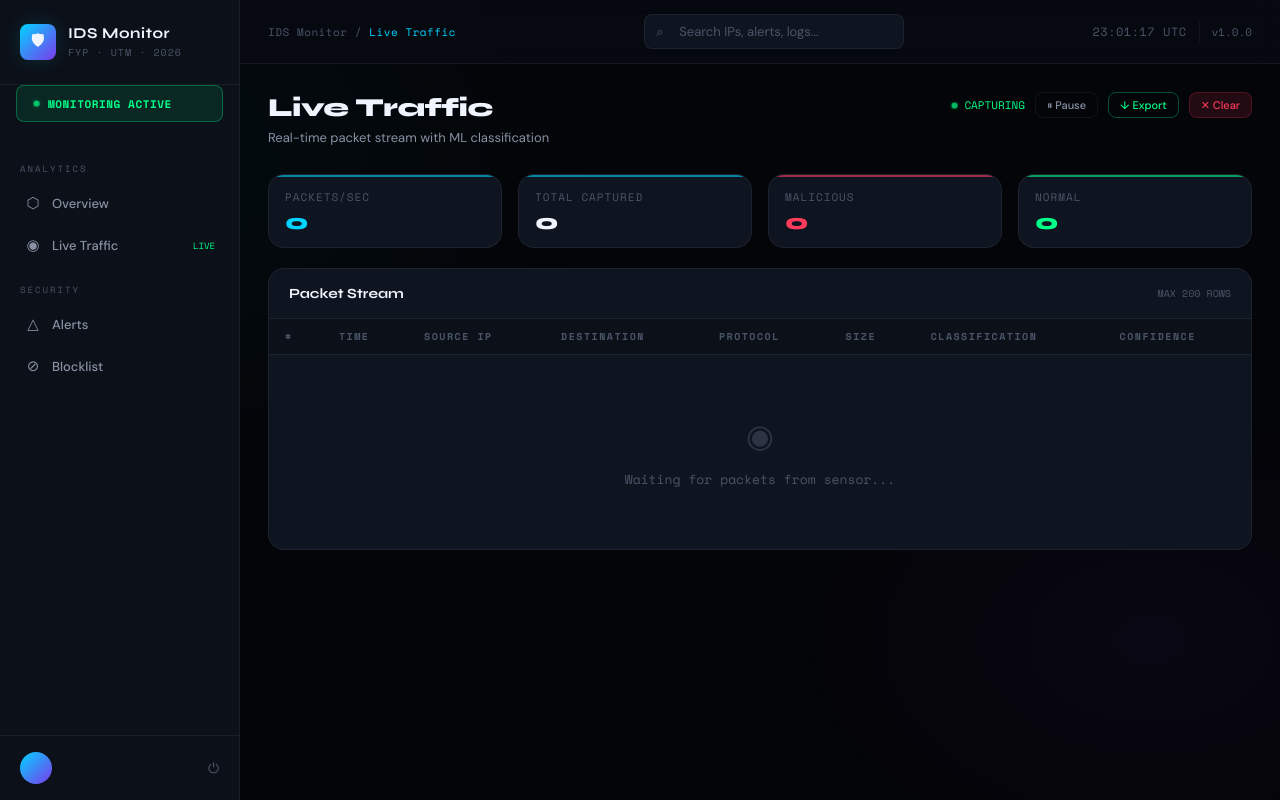
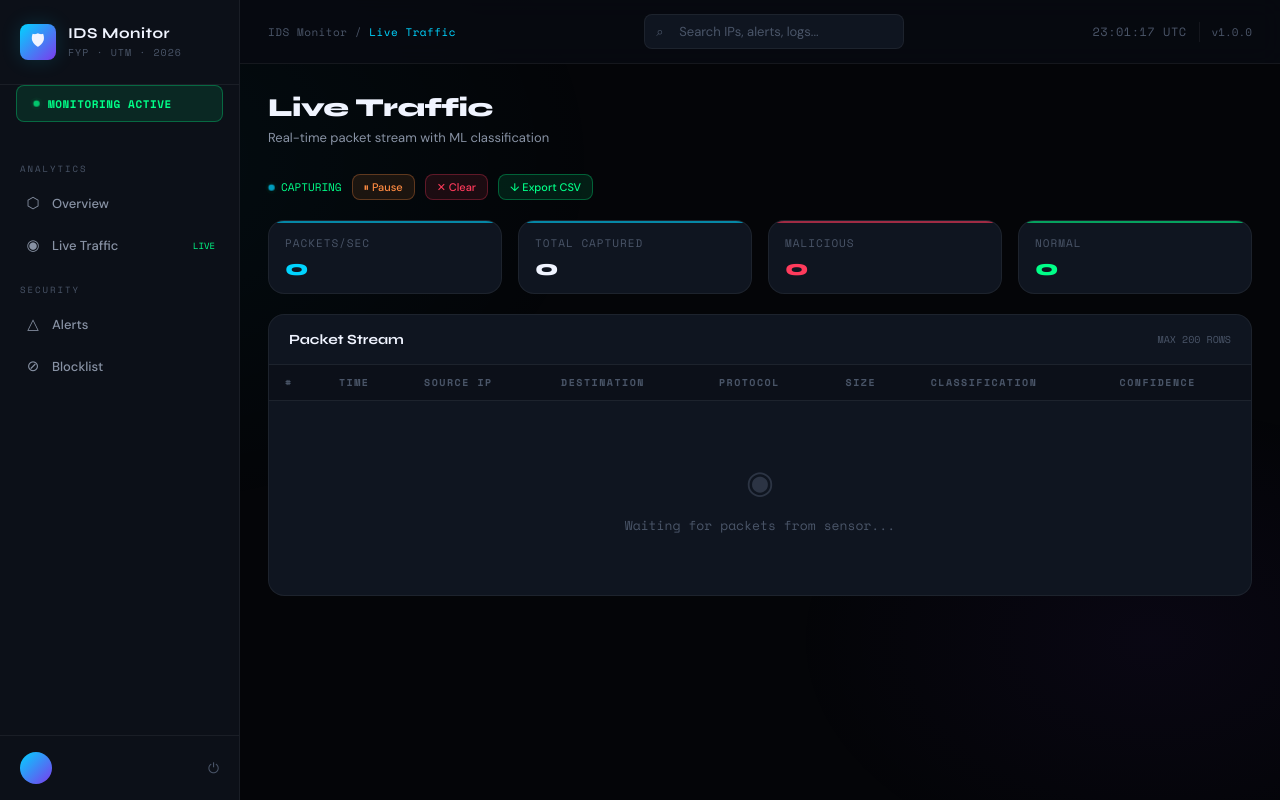
Before and after one commit to bawan-othman/ids-monitor, a Python web app: template templates/live.html in a window 1280 px wide. Run offline with Jinja, Linux system fonts and the light colour scheme; the template is opened without the code that fills it, so the values that code supplies are empty; some libraries are stand-ins or nearby versions.

Commit message:
fix pause resume clear export live traffic

```diff
--- a/templates/live.html
+++ b/templates/live.html
@@ -14,17 +14,28 @@
 {% endblock %}
 
 {% block content %}
-<div class="page-header" style="display:flex; justify-content:space-between; align-items:flex-start;">
+<div class="page-header">
   <div>
     <div class="page-title">Live Traffic</div>
     <div class="page-subtitle">Real-time packet stream with ML classification</div>
   </div>
-  <div style="display:flex; gap:10px; align-items:center; flex-wrap:wrap; justify-content:flex-end;">
-    <div class="live-indicator"><div class="pulse-dot"></div> CAPTURING</div>
-    <button class="btn btn-ghost btn-sm" onclick="toggleMonitoringLive()" id="pauseBtn">⏸ Pause</button>
-    <button class="btn btn-ghost btn-sm" style="color:var(--accent-green);border-color:rgba(0,255,136,0.3)" onclick="openModal('exportModal')">↓ Export</button>
-    <button class="btn btn-danger btn-sm" onclick="clearTable()">✕ Clear</button>
-  </div>
+</div>
+
+<!-- Controls Row -->
+<div style="display:flex; gap:10px; align-items:center; margin-bottom:20px; flex-wrap:wrap;">
+  <div class="live-indicator" id="captureStatus"><div class="pulse-dot" id="captureDot" style="background:var(--accent-cyan)"></div> <span id="captureText">CAPTURING</span></div>
+  <button class="btn btn-sm" id="pauseBtn" onclick="toggleMonitoringLive()"
+    style="background:rgba(255,140,66,0.1);color:var(--accent-orange);border:1px solid rgba(255,140,66,0.3)">
+    ⏸ Pause
+  </button>
+  <button class="btn btn-sm" onclick="clearTable()"
+    style="background:rgba(255,59,92,0.1);color:var(--accent-red);border:1px solid rgba(255,59,92,0.3)">
+    ✕ Clear
+  </button>
+  <button class="btn btn-sm" onclick="openModal('exportModal')"
+    style="background:rgba(0,255,136,0.1);color:var(--accent-green);border:1px solid rgba(0,255,136,0.3)">
+    ↓ Export CSV
+  </button>
 </div>
 
 <!-- Mini Stats -->
@@ -52,7 +63,7 @@
   <div class="card-header">
     <div class="card-title">Packet Stream</div>
     <div class="card-actions">
-      <span style="font-size:10px; font-family:var(--font-mono); color:var(--text-muted)">MAX 200 ROWS</span>
+      <span style="font-size:10px;font-family:var(--font-mono);color:var(--text-muted)">MAX 200 ROWS</span>
     </div>
   </div>
   <div style="overflow-x:auto; max-height:600px; overflow-y:auto;">
@@ -109,22 +120,50 @@
   let norm     = 0;
   let ppsCount = 0;
 
-  // ── Pause/Resume = Stop/Start monitoring ─────────────
+  // ── Toggle monitoring — synced with sidebar button ──
   async function toggleMonitoringLive() {
-    const btn = document.getElementById('pauseBtn');
     paused = !paused;
-    const endpoint = paused ? '/api/stop' : '/api/start';
+    const btn     = document.getElementById('pauseBtn');
+    const dot     = document.getElementById('captureDot');
+    const text    = document.getElementById('captureText');
+    const sideBtn = document.getElementById('monitorBtn');
+    const sideDot = document.getElementById('monitorDot');
+    const sideText= document.getElementById('monitorText');
+
     try {
-      await fetch(endpoint, { method: 'POST' });
+      await fetch(paused ? '/api/stop' : '/api/start', { method: 'POST' });
     } catch(e) {}
+
     if (paused) {
-      btn.textContent  = '▶ Resume';
-      btn.className    = 'btn btn-success btn-sm';
-      btn.style.color  = 'var(--accent-green)';
+      // Paused state
+      btn.textContent   = '▶ Resume';
+      btn.style.background  = 'rgba(0,255,136,0.1)';
+      btn.style.color       = 'var(--accent-green)';
+      btn.style.borderColor = 'rgba(0,255,136,0.3)';
+      dot.style.background  = 'var(--accent-red)';
+      text.textContent      = 'STOPPED';
+      if (sideBtn) {
+        sideBtn.style.background  = 'rgba(255,59,92,0.1)';
+        sideBtn.style.borderColor = 'rgba(255,59,92,0.3)';
+        sideBtn.style.color       = 'var(--accent-red)';
+        sideDot.style.background  = 'var(--accent-red)';
+        sideText.textContent      = 'START MONITORING';
+      }
     } else {
-      btn.textContent  = '⏸ Pause';
-      btn.className    = 'btn btn-ghost btn-sm';
-      btn.style.color  = '';
+      // Running state
+      btn.textContent       = '⏸ Pause';
+      btn.style.background  = 'rgba(255,140,66,0.1)';
+      btn.style.color       = 'var(--accent-orange)';
+      btn.style.borderColor = 'rgba(255,140,66,0.3)';
+      dot.style.background  = 'var(--accent-cyan)';
+      text.textContent      = 'CAPTURING';
+      if (sideBtn) {
+        sideBtn.style.background  = 'rgba(0,255,136,0.1)';
+        sideBtn.style.borderColor = 'rgba(0,255,136,0.3)';
+        sideBtn.style.color       = 'var(--accent-green)';
+        sideDot.style.background  = 'var(--accent-green)';
+        sideText.textContent      = 'MONITORING ACTIVE';
+      }
     }
   }
 
@@ -135,21 +174,22 @@
     document.getElementById('statTotal').textContent     = '0';
     document.getElementById('statMalicious').textContent = '0';
     document.getElementById('statNormal').textContent    = '0';
+    document.getElementById('statPPS').textContent       = '0';
   }
 
   socket.on('new_packet', data => {
     if (paused) return;
     ppsCount++;
     total++;
-    if (data.prediction === 'MALICIOUS' || data.label === 'MALICIOUS') mal++; else norm++;
+    const isMal = data.prediction === 'MALICIOUS' || data.label === 'MALICIOUS';
+    if (isMal) mal++; else norm++;
     document.getElementById('statTotal').textContent     = fmt(total);
     document.getElementById('statMalicious').textContent = fmt(mal);
     document.getElementById('statNormal').textContent    = fmt(norm);
     counter++;
     const tbody = document.getElementById('liveTable');
     if (tbody.querySelector('.empty-state')) tbody.innerHTML = '';
-    const isMal = data.prediction === 'MALICIOUS' || data.label === 'MALICIOUS';
-    const row   = document.createElement('tr');
+    const row = document.createElement('tr');
     row.className = `new-row${isMal ? ' malicious-row' : ''}`;
     row.innerHTML = `
       <td class="mono" style="color:var(--text-muted)">${counter}</td>
@@ -177,17 +217,19 @@
       if (!logs.length) return;
       const tbody = document.getElementById('liveTable');
       if (tbody.querySelector('.empty-state')) tbody.innerHTML = '';
-      tbody.innerHTML = logs.slice(0,50).map((l,i) => `
-        <tr class="${l.prediction==='MALICIOUS'?'malicious-row':''}">
+      tbody.innerHTML = logs.slice(0,50).map((l,i) => {
+        const isMal = l.prediction === 'MALICIOUS';
+        return `<tr class="${isMal?'malicious-row':''}">
           <td class="mono" style="color:var(--text-muted)">${i+1}</td>
-          <td class="mono" style="color:var(--text-muted)">${l.captured_at ? l.captured_at.split(' ')[1] : '—'}</td>
-          <td class="mono" style="color:${l.prediction==='MALICIOUS'?'var(--accent-red)':'var(--text-primary)'}">${l.src_ip||'—'}</td>
+          <td class="mono" style="color:var(--text-muted)">${l.captured_at?l.captured_at.split(' ')[1]:'—'}</td>
+          <td class="mono" style="color:${isMal?'var(--accent-red)':'var(--text-primary)'}">${l.src_ip||'—'}</td>
           <td class="mono" style="color:var(--text-muted)">${l.dst_ip||'—'}</td>
           <td>${l.protocol||'—'}</td>
           <td class="mono" style="color:var(--text-muted)">${l.length||'—'} B</td>
-          <td>${l.prediction==='MALICIOUS'?'<span class="badge badge-red">⚠ Malicious</span>':'<span class="badge badge-green">✓ Normal</span>'}</td>
+          <td>${isMal?'<span class="badge badge-red">⚠ Malicious</span>':'<span class="badge badge-green">✓ Normal</span>'}</td>
           <td class="mono" style="color:var(--text-muted)">${l.confidence?Math.round(l.confidence*100)+'%':'—'}</td>
-        </tr>`).join('');
+        </tr>`;
+      }).join('');
       total = logs.length;
       mal   = logs.filter(l => l.prediction==='MALICIOUS').length;
       norm  = total - mal;
@@ -204,7 +246,7 @@
     const status = document.getElementById('exportStatus');
     if (!from || !to) { alert('Please select both From and To date/time'); return; }
     if (new Date(from) >= new Date(to)) { alert('From must be before To'); return; }
-    status.textContent   = '// Fetching logs from Firebase...';
+    status.textContent = '// Fetching logs from Firebase...';
     status.style.display = 'block';
     try {
       const logs = await fetch(`/api/export?from=${encodeURIComponent(from)}&to=${encodeURIComponent(to)}&filter=${filter}`).then(r => r.json());
@@ -216,18 +258,15 @@
       const blob    = new Blob([csv], { type:'text/csv' });
       const url     = URL.createObjectURL(blob);
       const a       = document.createElement('a');
-      a.href        = url;
-      a.download    = `ids_logs_${from.replace(/[:\-T]/g,'_')}.csv`;
-      a.click();
-      URL.revokeObjectURL(url);
+      a.href = url; a.download = `ids_logs_${from.replace(/[:\-T]/g,'_')}.csv`;
+      a.click(); URL.revokeObjectURL(url);
       status.textContent = `// ✓ Exported ${logs.length} records`;
       setTimeout(() => { closeModal('exportModal'); status.style.display='none'; }, 2000);
     } catch(e) { status.textContent = '// ERROR: Failed to fetch logs'; }
   }
 
-  // Set default export range to last 24 hours
-  const now  = new Date();
-  const ago  = new Date(now - 24*60*60*1000);
+  const now = new Date();
+  const ago = new Date(now - 24*60*60*1000);
   document.getElementById('exportTo').value   = now.toISOString().slice(0,16);
   document.getElementById('exportFrom').value = ago.toISOString().slice(0,16);
 
```
